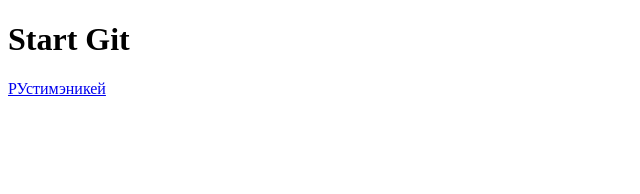
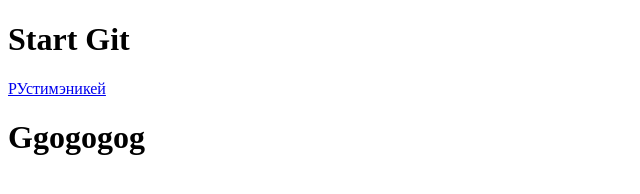
Before and after one commit to projectnam/testProelt, a plain HTML site: page index.html in a window 1280 px wide. Shown: the whole page, without its empty margins (0-640 px from the left). Drawn offline with Linux system fonts and the light colour scheme.

Commit message:
Добавление текста

```diff
--- a/index.html
+++ b/index.html
@@ -10,6 +10,7 @@
     <div>
         <h1>Start Git</h1>
         <a href="http://ruteam.ru">РУстимэникей</a>
+        <h1>Ggogogog</h1>
     </div>
 </body>
 </html>
```
